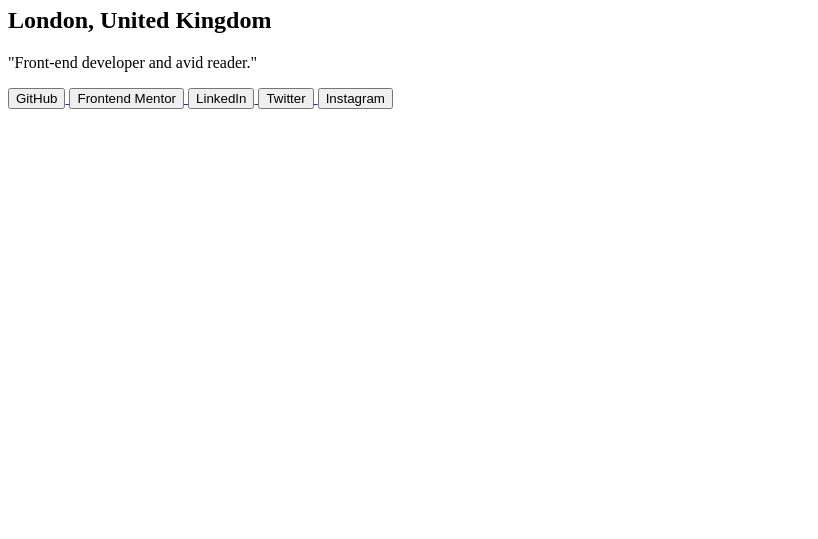
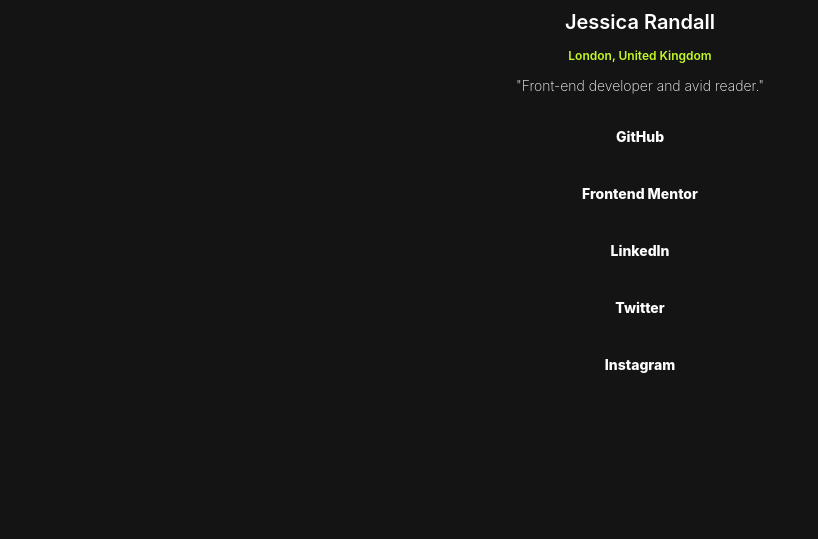
Before and after one commit to JaviVaSu/Social-Links-FrontEnd-Mentor, a plain HTML site: page index.html in a window 1280 px wide. Shown: the part 261-800 px from the top of the page, without its empty margins (0-818 px from the left). Drawn offline with Linux system fonts and the light colour scheme; the site is published under a folder, as on GitHub Pages, so addresses that start at the root find nothing; a web font is replaced by a local one.

Commit message:
Add files via upload

```diff
--- a/index.html
+++ b/index.html
@@ -5,7 +5,7 @@
   <meta name="viewport" content="width=device-width, initial-scale=1.0"> <!-- displays site properly based on user's device -->
 
   <link rel="icon" type="image/png" sizes="32x32" href="./assets/images/favicon-32x32.png">
-  <link rel="stylesheet" href="/estilos/styles.css">
+  <link rel="stylesheet" href="./estilos/styles.css">
 
   <title>Frontend Mentor | Social links profile</title>
 
```
